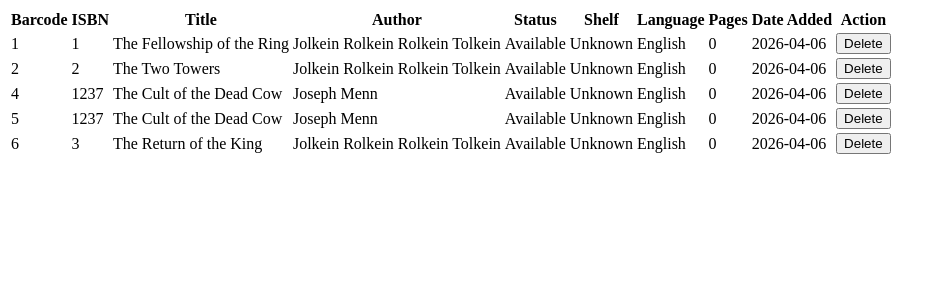
After one commit to lvontish-nyu/DatabaseSecurity_Spring2026, a Flask app: page /delete_copy in a window 1280 px wide. The commit adds this page. Shown: the top 300 px of the page, without its empty margins (0-943 px from the left). Run offline with Flask 3, Linux system fonts and the light colour scheme; data comes from the database, SQL or seed files in the repository.

Commit message:
Have working PoC for class.

```diff
--- a/Project/app.py
+++ b/Project/app.py
@@ -82,17 +82,20 @@ def add_book():
 
         #conn = get_db_connection()
 
-        # Insert book
-        conn.execute('''
-            INSERT INTO Books (ISBN, Title, Date_Pub, Publisher, Genre, Description)
-            VALUES (?, ?, ?, ?, ?, ?)
-        ''', (isbn, title, date_pub, publisher, genre, description))
+        # Check that book exists before adding to Books
+        existing_book = conn.execute('SELECT * FROM Books WHERE ISBN = ?', (isbn,)).fetchone()
+        if not existing_book:
+            # Insert book
+            conn.execute('''
+                INSERT INTO Books (ISBN, Title, Date_Pub, Publisher, Genre, Description)
+                VALUES (?, ?, ?, ?, ?, ?)
+            ''', (isbn, title, date_pub, publisher, genre, description))
 
-        # Link book to author
-        conn.execute('''
-            INSERT INTO Books_and_Authors (ISBN, Author_ID)
-            VALUES (?, ?)
-        ''', (isbn, author_id))
+            # Link book to author
+            conn.execute('''
+                INSERT INTO Books_and_Authors (ISBN, Author_ID)
+                VALUES (?, ?)
+            ''', (isbn, author_id))
 
         # Generate Barcode
         #count = conn.execute('SELECT COUNT(*) FROM Copies').fetchone()[0]
@@ -164,6 +167,70 @@ def show_tables():
         copies=copies
     )
 
+'''
+@app.route('/delete_copy', methods=('GET', 'POST'))
+def delete_copy():
+    conn = get_db_connection()
+
+    if request.method == 'POST':
+        barcode = request.form['barcode']
+        # Check if copy exists
+        copy = conn.execute('SELECT * FROM Copies WHERE Barcode = ?', (barcode,)).fetchone()
+        if copy:
+            conn.execute('DELETE FROM Copies WHERE Barcode = ?', (barcode,))
+            conn.commit()
+            message = f"Copy with Barcode {barcode} deleted."
+        else:
+            message = f"No copy found with Barcode {barcode}."
+    else:
+        message = None
+
+    # Fetch all copies to display in the table
+    copies = conn.execute('SELECT * FROM Copies').fetchall()
+    conn.close()
+
+    return render_template('delete_copy.html', copies=copies, message=message)
+'''
+
+@app.route('/delete_copy', methods=('GET', 'POST'))
+def delete_copy():
+    conn = get_db_connection()
+
+    if request.method == 'POST':
+        barcode = request.form['barcode']
+        # Check if copy exists
+        copy = conn.execute('SELECT * FROM Copies WHERE Barcode = ?', (barcode,)).fetchone()
+        if copy:
+            conn.execute('DELETE FROM Copies WHERE Barcode = ?', (barcode,))
+            conn.commit()
+            message = f"Copy with Barcode {barcode} deleted."
+        else:
+            message = f"No copy found with Barcode {barcode}."
+    else:
+        message = None
+
+    # Fetch all copies with book title and author
+    copies = conn.execute('''
+        SELECT
+            c.Barcode,
+            c.ISBN,
+            c.Status,
+            c.Shelf,
+            c.Language,
+            c.Page_Count,
+            c.Date_Added,
+            b.Title,
+            a.First_Name || ' ' || a.Last_Name AS Author
+        FROM Copies c
+        JOIN Books b ON c.ISBN = b.ISBN
+        LEFT JOIN Books_and_Authors ba ON b.ISBN = ba.ISBN
+        LEFT JOIN Authors a ON ba.Author_ID = a.Author_ID
+        ORDER BY c.Barcode
+    ''').fetchall()
+
+    conn.close()
+    return render_template('delete_copy.html', copies=copies, message=message)
+
 if __name__ == '__main__':
     init_db()
     app.run(debug=True)
--- /dev/null
+++ b/Project/templates/delete_copy.html
@@ -0,0 +1,33 @@
+<table>
+    <tr>
+        <th>Barcode</th>
+        <th>ISBN</th>
+        <th>Title</th>
+        <th>Author</th>
+        <th>Status</th>
+        <th>Shelf</th>
+        <th>Language</th>
+        <th>Pages</th>
+        <th>Date Added</th>
+        <th>Action</th>
+    </tr>
+    {% for c in copies %}
+    <tr>
+        <td>{{ c['Barcode'] }}</td>
+        <td>{{ c['ISBN'] }}</td>
+        <td>{{ c['Title'] }}</td>
+        <td>{{ c['Author'] or 'Unknown' }}</td>
+        <td>{{ c['Status'] }}</td>
+        <td>{{ c['Shelf'] }}</td>
+        <td>{{ c['Language'] }}</td>
+        <td>{{ c['Page_Count'] }}</td>
+        <td>{{ c['Date_Added'] }}</td>
+        <td>
+            <form method="post" style="margin:0;">
+                <input type="hidden" name="barcode" value="{{ c['Barcode'] }}">
+                <button type="submit">Delete</button>
+            </form>
+        </td>
+    </tr>
+    {% endfor %}
+</table>
--- a/Project/templates/index.html
+++ b/Project/templates/index.html
@@ -8,6 +8,7 @@
 
     <a href="/add">Add New Book</a>
     <a href="/add_author">Add Author</a>
+    <a href="/delete_copy">Delete Copies</a>
 
     <ul>
         {% for book in books %}
```
Also changed, not shown: Project/database.db.
